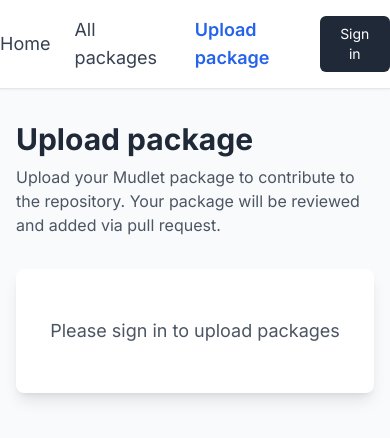
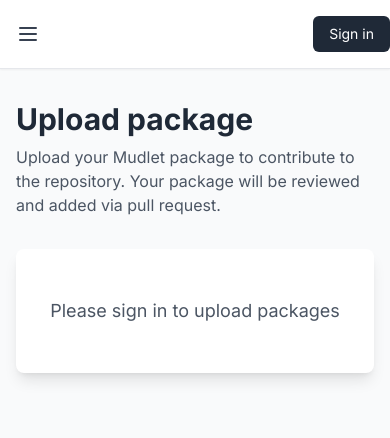
Before and after one commit to Mudlet/mudlet-package-repository, a Next.js app in the folder upload-site/: page /upload in a window 390 px wide. Shown: the top 438 px of the page. Built offline with nearby package versions, Linux system fonts and the light colour scheme; no server answers.

Commit message:
Implement responsive navigation with mobile menu toggle

```diff
--- a/upload-site/app/components/Navigation.tsx
+++ b/upload-site/app/components/Navigation.tsx
@@ -2,12 +2,16 @@
 
 import Link from 'next/link'
 import { usePathname } from 'next/navigation'
+import { useState } from 'react'
 
 export const Navigation = () => {
   const pathname = usePathname()
+  const [isMenuOpen, setIsMenuOpen] = useState(false)
 
   return (
-    <nav className="flex items-center gap-6 py-4">
+    <>
+      {/* Desktop Navigation */}
+      <nav className="hidden sm:flex items-center gap-6 py-4 px-6">
         <Link
           href="/"
           className={`text-lg hover:text-blue-600 transition-colors ${pathname === '/' ? 'text-blue-600 font-semibold' : 'text-gray-700'}`}
@@ -27,5 +31,56 @@
           Upload package
         </Link>
       </nav>
+
+      {/* Mobile Navigation */}
+      <nav className="sm:hidden">
+        <button
+          onClick={() => setIsMenuOpen(!isMenuOpen)}
+          className="p-4 text-gray-700"
+        >
+          <svg
+            className="w-6 h-6"
+            fill="none"
+            strokeLinecap="round"
+            strokeLinejoin="round"
+            strokeWidth="2"
+            viewBox="0 0 24 24"
+            stroke="currentColor"
+          >
+            {isMenuOpen ? (
+              <path d="M6 18L18 6M6 6l12 12" />
+            ) : (
+              <path d="M4 6h16M4 12h16M4 18h16" />
+            )}
+          </svg>
+        </button>
+
+        {isMenuOpen && (
+          <div className="absolute left-0 right-0 bg-white shadow-lg px-4 py-2">
+            <Link
+              href="/"
+              className={`block py-2 text-lg hover:text-blue-600 transition-colors ${pathname === '/' ? 'text-blue-600 font-semibold' : 'text-gray-700'}`}
+              onClick={() => setIsMenuOpen(false)}
+            >
+              Home
+            </Link>
+            <Link
+              href="/packages"
+              className={`block py-2 text-lg hover:text-blue-600 transition-colors ${pathname === '/packages' ? 'text-blue-600 font-semibold' : 'text-gray-700'}`}
+              onClick={() => setIsMenuOpen(false)}
+            >
+              All packages
+            </Link>
+            <Link
+              href="/upload"
+              className={`block py-2 text-lg hover:text-blue-600 transition-colors ${pathname === '/upload' ? 'text-blue-600 font-semibold' : 'text-gray-700'}`}
+              onClick={() => setIsMenuOpen(false)}
+            >
+              Upload package
+            </Link>
+          </div>
+        )}
+      </nav>
+    </>
   )
 }
```
Lines whose indentation alone changed are shown as unchanged.
